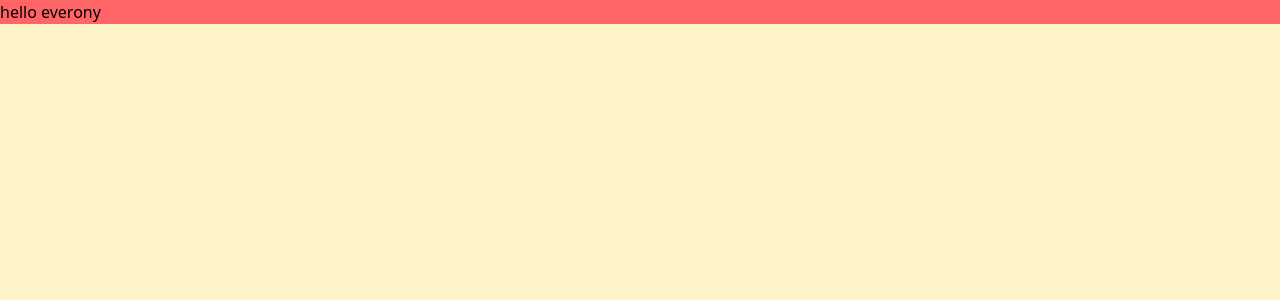
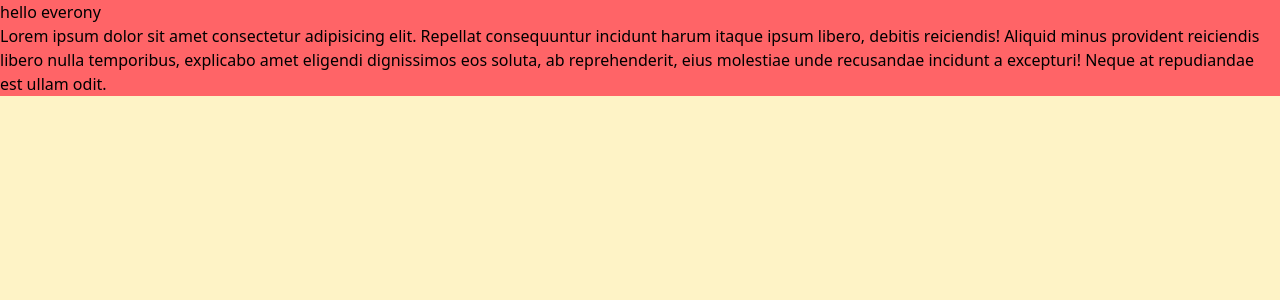
Before and after one commit to rohitdevelop/wacth_out, a Next.js app: page / in a window 1280 px wide. Shown: the top 300 px of the page. Built offline with nearby package versions, Linux system fonts and the light colour scheme.

Commit message:
Fix git email and new contribution

```diff
--- a/app/page.tsx
+++ b/app/page.tsx
@@ -1,13 +1,21 @@
- import React from 'react'
+import React from "react";
 
- const page = () => {
-   return (
-     <div className='h-screen w-full bg-amber-100'>
-       <div className="bg-red-400">
+const page = () => {
+  return (
+    <div className="h-screen w-full bg-amber-100">
+      <div className="bg-red-400">
         <h1>hello everony</h1>
-       </div>
-     </div>
-   )
- }
+        <p>
+          Lorem ipsum dolor sit amet consectetur adipisicing elit. Repellat
+          consequuntur incidunt harum itaque ipsum libero, debitis reiciendis!
+          Aliquid minus provident reiciendis libero nulla temporibus, explicabo
+          amet eligendi dignissimos eos soluta, ab reprehenderit, eius molestiae
+          unde recusandae incidunt a excepturi! Neque at repudiandae est ullam
+          odit.
+        </p>
+      </div>
+    </div>
+  );
+};
 
- export default page
+export default page;
```
